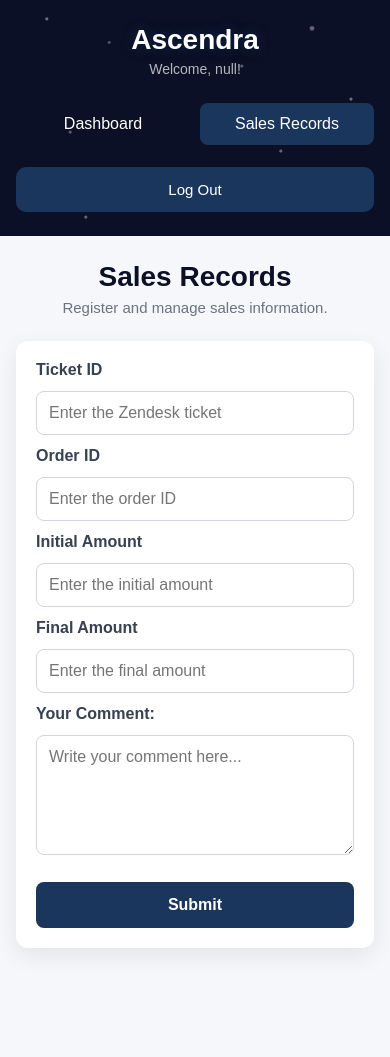
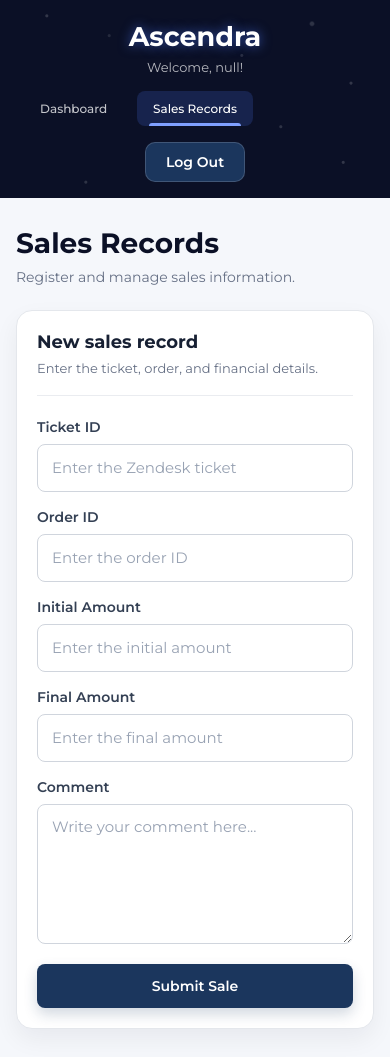
Before and after one commit to ab-mendoza/Ascendra, a plain HTML site: page Frontend/sales.html in a window 390 px wide. Before the commit the page ends 973 px from the top, so only its background shows below. Drawn offline with Linux system fonts and the light colour scheme; sample sign-in values are in the browser's storage.

Commit message:
Updated sales tab apperance.

```diff
--- a/Frontend/sales.css
+++ b/Frontend/sales.css
@@ -9,14 +9,15 @@
 }
 
 body{
-    font-family: "Poppins", sans-serif;
+    font-family: "Montserrat", sans-serif;
     background-color: #F5F7FB;
-    height: 100vh;
+    color: #172033;
+    min-height: 100vh;
 }
 
 .container{
     display: flex;
-    height: 100vh;
+    min-height: 100vh;
 }
 
 /*=============================
@@ -24,18 +25,18 @@ body{
 =============================*/
 
 .sidebar{
-    width: 260px;
-    background-color: #0B1026;
-    color: white;
+    position: relative;
+    width: 250px;
+    min-height: 100vh;
+    padding: 30px 18px;
 
     display: flex;
     flex-direction: column;
     justify-content: space-between;
 
-    padding: 30px 20px;
-
-    position: relative;
     overflow: hidden;
+    background-color: #0B1026;
+    color: white;
 }
 
 .sidebar::before{
@@ -55,7 +56,7 @@ body{
         radial-gradient(circle at 88% 82%, rgba(255,255,255,.9) 1px, transparent 2px),
         radial-gradient(circle at 22% 92%, rgba(255,255,255,.8) 1px, transparent 2px);
 
-    opacity: .45;
+    opacity: .18;
     pointer-events: none;
 }
 
@@ -69,16 +70,20 @@ body{
 =============================*/
 
 .logo h1{
-    font-size: 32px;
-    margin-bottom: 5px;
+    margin-bottom: 6px;
+
+    font-size: 29px;
+    font-weight: 700;
     color: white;
-    text-shadow: 0 0 12px rgba(27,54,93,.6);
+    text-shadow: 0 0 12px rgba(79,124,255,.6);
 }
 
 .logo p{
-    font-size: 14px;
+    min-height: 18px;
+    margin-bottom: 46px;
+
+    font-size: 13px;
     color: rgba(255,255,255,.7);
-    margin-bottom: 50px;
 }
 
 /*=============================
@@ -90,25 +95,50 @@ nav ul{
 }
 
 nav li{
-    margin-bottom: 15px;
+    margin-bottom: 8px;
 }
 
 nav a{
+    position: relative;
+
     display: block;
+    padding: 12px 14px;
+
+    border-radius: 8px;
+
+    font-size: 14px;
+    font-weight: 500;
     text-decoration: none;
-    color: white;
-    padding: 14px 18px;
-    border-radius: 10px;
-    transition: .25s;
+    color: rgba(255,255,255,.76);
+
+    transition: background-color .2s, color .2s;
 }
 
 nav a:hover{
-    background-color: rgba(27,54,93,.35);
+    background-color: rgba(255,255,255,.08);
+    color: white;
 }
 
-nav .active{
-    background-color: #1B365D;
-    border-radius: 10px;
+nav a:focus-visible{
+    outline: 2px solid #7FA0FF;
+    outline-offset: 3px;
+}
+
+nav li.active a{
+    background-color: rgba(79,124,255,.18);
+    color: white;
+}
+
+nav li.active a::before{
+    content: "";
+    position: absolute;
+    top: 10px;
+    bottom: 10px;
+    left: 0;
+
+    width: 3px;
+    border-radius: 0 3px 3px 0;
+    background-color: #7FA0FF;
 }
 
 /*=============================
@@ -116,19 +146,30 @@ nav .active{
 =============================*/
 
 .logoutButton{
-    padding: 14px;
-    border: none;
+    width: 100%;
+    padding: 12px 14px;
+
+    border: 1px solid rgba(255,255,255,.16);
     border-radius: 10px;
     background-color: #1B365D;
+
+    font-family: inherit;
+    font-size: 14px;
+    font-weight: 600;
     color: white;
-    font-size: 15px;
-    font-family: inherit;
     cursor: pointer;
-    transition: .3s;
+
+    transition: background-color .2s, border-color .2s;
 }
 
 .logoutButton:hover{
-    background-color: #142B4D;
+    border-color: rgba(255,255,255,.3);
+    background-color:   #142B4D;
+}
+
+.logoutButton:focus-visible{
+    outline: 2px solid #7FA0FF;
+    outline-offset: 3px;
 }
 
 /*=============================
@@ -137,23 +178,27 @@ nav .active{
 
 .content{
     flex: 1;
+    min-width: 0;
+    padding: 44px;
     background-color: #F5F7FB;
-    padding: 40px;
-    overflow-y: auto;
 }
 
 .content header{
-    margin-bottom: 35px;
+    max-width: 960px;
+    margin-bottom: 30px;
 }
 
 .content h2{
-    font-size: 36px;
+    font-size: 34px;
+    font-weight: 700;
     color: #0B1026;
 }
 
 .content header p{
-    color: #6B7280;
-    margin-top: 6px;
+    margin-top: 8px;
+
+    font-size: 14px;
+    color: #667085;
 }
 
 /*=============================
@@ -161,62 +206,127 @@ nav .active{
 =============================*/
 
 .salesPanel{
+    max-width: 100%;
+    padding: 32px;
+
+    border: 1px solid #E4E7EC;
+    border-radius: 16px;
     background-color: white;
-    border-radius: 16px;
-    padding: 30px;
-    box-shadow: 0 8px 25px rgba(0,0,0,.08);
+    box-shadow: 0 10px 24px rgba(16,24,40,.06);
 }
 
-.salesPanel form{
+.panelHeader{
+    margin-bottom: 28px;
+    padding-bottom: 20px;
+    border-bottom: 1px solid #EAECF0;
+}
+
+.panelHeader h3{
+    font-size: 18px;
+    font-weight: 700;
+    color: #172033;
+}
+
+.panelHeader p{
+    margin-top: 6px;
+
+    font-size: 13px;
+    line-height: 1.5;
+    color: #667085;
+}
+
+.formGrid{
+    display: grid;
+    grid-template-columns: repeat(2, minmax(0, 1fr));
+    gap: 20px;
+}
+
+.formField{
     display: flex;
     flex-direction: column;
-    gap: 15px;
+    gap: 8px;
+}
+
+.formFieldWide,
+.formActions{
+    grid-column: 1 / -1;
 }
 
 .salesPanel label{
+    font-size: 14px;
     font-weight: 600;
-    color: #374151;
+    color: #344054;
 }
 
 .salesPanel input,
 .salesPanel textarea{
     width: 100%;
-    padding: 12px;
-    border: 1px solid #D1D5DB;
+    border: 1px solid #D0D5DD;
     border-radius: 8px;
+    outline: none;
+    background-color: white;
+
     font-family: inherit;
-    font-size: 16px;
-    transition: .25s;
+    font-size: 15px;
+    color: #172033;
+
+    transition: border-color .2s, box-shadow .2s;
+}
+
+.salesPanel input{
+    height: 48px;
+    padding: 0 14px;
+}
+
+.salesPanel textarea{
+    min-height: 140px;
+    padding: 12px 14px;
+    resize: vertical;
+}
+
+.salesPanel input::placeholder,
+.salesPanel textarea::placeholder{
+    color: #98A2B3;
 }
 
 .salesPanel input:focus,
 .salesPanel textarea:focus{
-    outline: none;
-    border-color: #1B365D;
-    box-shadow: 0 0 8px rgba(27,54,93,.25);
+    border-color: #4F7CFF;
+    box-shadow: 0 0 0 3px rgba(79,124,255,.16);
 }
 
-.salesPanel textarea{
-    min-height: 140px;
-    resize: vertical;
+.formActions{
+    display: flex;
+    justify-content: flex-end;
+    margin-top: 4px;
 }
 
 .salesPanel button{
-    margin-top: 15px;
-    padding: 14px;
+    min-width: 150px;
+    padding: 13px 22px;
+
     border: none;
     border-radius: 8px;
     background-color: #1B365D;
+    box-shadow: 0 6px 14px rgba(27,54,93,.2);
+
+    font-family: inherit;
+    font-size: 14px;
+    font-weight: 600;
     color: white;
-    font-size: 16px;
-    font-family: inherit;
-    font-weight: 600;
     cursor: pointer;
-    transition: .3s;
+
+    transition: background-color .2s, box-shadow .2s;
 }
 
 .salesPanel button:hover{
     background-color: #142B4D;
+    box-shadow: 0 8px 18px rgba(27,54,93,.28);
+}
+
+.salesPanel button:focus-visible{
+    outline: 3px solid rgba(79,124,255,.42);
+    outline-offset: 3px;
 }
 
 /*=============================
@@ -224,88 +334,101 @@ nav .active{
 =============================*/
 
 @media (max-width: 800px){
-    body{
-        height: auto;
-        min-height: 100vh;
-    }
-
     .container{
         flex-direction: column;
-        height: auto;
-        min-height: 100vh;
     }
 
     .sidebar{
         width: 100%;
-        padding: 24px 16px;
-        justify-content: flex-start;
-        gap: 18px;
+        min-height: auto;
+        padding: 20px 16px 16px;
+        gap: 16px;
+    }
+
+    .logo{
+        text-align: center;
     }
 
     .logo h1{
-        font-size: 28px;
-        text-align: center;
+        font-size: 27px;
     }
 
     .logo p{
-        margin-bottom: 8px;
-        text-align: center;
+        min-height: 0;
+        margin-bottom: 0;
     }
 
     nav ul{
-        display: flex;
-        flex-wrap: wrap;
-        gap: 10px;
+        display: grid;
+        grid-template-columns: repeat(3, minmax(0, 1fr));
+        gap: 6px;
     }
 
     nav li{
-        flex: 1 1 130px;
         margin-bottom: 0;
     }
 
     nav a{
-        padding: 12px 10px;
+        padding: 10px 6px;
         border-radius: 8px;
+        font-size: 12px;
         text-align: center;
     }
 
-    nav .active{
-        border-radius: 8px;
+    nav li.active a::before{
+        top: auto;
+        right: 12px;
+        bottom: 0;
+        left: 12px;
+
+        width: auto;
+        height: 3px;
+        border-radius: 3px 3px 0 0;
     }
 
     .logoutButton{
-        width: 100%;
-        margin-top: 4px;
+        width: auto;
+        align-self: center;
+        padding: 10px 20px;
     }
 
     .content{
-        padding: 25px 16px;
-        overflow-y: visible;
+        padding: 28px 16px;
     }
 
     .content header{
-        margin-bottom: 25px;
-        text-align: center;
+        margin-bottom: 24px;
     }
 
     .content h2{
         font-size: 28px;
     }
 
-    .content header p{
-        font-size: 15px;
+    .salesPanel{
+        padding: 20px;
     }
 
-    .salesPanel{
-        padding: 20px;
-        border-radius: 12px;
+    .panelHeader{
+        margin-bottom: 22px;
+        padding-bottom: 16px;
     }
 
-    .salesPanel form{
-        gap: 12px;
+    .formGrid{
+        grid-template-columns: 1fr;
+        gap: 16px;
     }
 
-    .salesPanel textarea{
-        min-height: 120px;
+    .formFieldWide,
+    .formActions{
+        grid-column: auto;
+    }
+
+    .formActions{
+        display: block;
+        margin-top: 4px;
+    }
+
+    .salesPanel button{
+        width: 100%;
     }
 }
--- a/Frontend/sales.html
+++ b/Frontend/sales.html
@@ -1,5 +1,6 @@
 <!DOCTYPE html>
 <html lang="en">
+
 <head>
     <meta charset="UTF-8">
     <meta name="viewport" content="width=device-width, initial-scale=1.0">
@@ -7,18 +8,17 @@
 
     <link rel="stylesheet" href="style.css">
 
-    <!-- Google Fonts -->
     <link rel="preconnect" href="https://fonts.googleapis.com">
     <link rel="preconnect" href="https://fonts.gstatic.com" crossorigin>
+    <link href="https://fonts.googleapis.com/css2?family=Montserrat:wght@400;500;600;700&display=swap" rel="stylesheet">
 
-    <link href="sales.css" rel="stylesheet">
+    <link rel="stylesheet" href="sales.css">
 </head>
 
 <body>
 
     <div class="container">
 
-        <!-- Sidebar -->
         <aside class="sidebar">
 
             <div class="logo">
@@ -26,7 +26,7 @@
                 <p id="welcome-message"></p>
             </div>
 
-            <nav>
+            <nav aria-label="Primary navigation">
 
                 <ul>
 
@@ -35,7 +35,7 @@
                     </li>
 
                     <li class="active">
-                        <a href="#">Sales Records</a>
+                        <a href="#" aria-current="page">Sales Records</a>
                     </li>
 
                     <li id="productsMenu">
@@ -46,14 +46,12 @@
 
             </nav>
 
-            <button class="logoutButton">
+            <button class="logoutButton" type="button">
                 Log Out
             </button>
 
         </aside>
 
-
-        <!-- Main Content -->
         <main class="content">
 
             <header>
@@ -66,13 +64,27 @@
 
             </header>
 
-            <!--Start of sales panel-->
-            <section class="salesPanel">
+            <section class="salesPanel" aria-labelledby="salesFormTitle">
+
+                <div class="panelHeader">
+
+                    <h3 id="salesFormTitle">
+                        New sales record
+                    </h3>
+
+                    <p>
+                        Enter the ticket, order, and financial details.
+                    </p>
+
+                </div>
 
                 <form action="#" method="post" id="salesForm">
 
-                    <!--Request ticket ID-->
-                    <label for="ticketID">
+                    <div class="formGrid">
+
+                        <div class="formField">
+
+                            <label for="ticketId">
                                 Ticket ID
                             </label>
 
@@ -80,10 +92,14 @@
                                 type="number"
                                 id="ticketId"
                                 name="ticketId"
+                                inputmode="numeric"
                                 placeholder="Enter the Zendesk ticket"
                                 required>
 
-                    <!--Request order ID-->
+                        </div>
+
+                        <div class="formField">
+
                             <label for="orderId">
                                 Order ID
                             </label>
@@ -94,10 +110,14 @@
                                 name="orderId"
                                 min="0"
                                 step="0.01"
+                                inputmode="decimal"
                                 placeholder="Enter the order ID"
                                 required>
 
-                    <!--Request initial amount-->
+                        </div>
+
+                        <div class="formField">
+
                             <label for="initialAmount">
                                 Initial Amount
                             </label>
@@ -108,10 +128,14 @@
                                 name="initialAmount"
                                 min="0"
                                 step="0.01"
+                                inputmode="decimal"
                                 placeholder="Enter the initial amount"
                                 required>
 
-                    <!--Request final amount-->
+                        </div>
+
+                        <div class="formField">
+
                             <label for="finalAmount">
                                 Final Amount
                             </label>
@@ -122,15 +146,35 @@
                                 name="finalAmount"
                                 min="0"
                                 step="0.01"
+                                inputmode="decimal"
                                 placeholder="Enter the final amount"
                                 required>
 
-                    <!--Comment box-->
-                    <label for="comment">Your Comment:</label>
-                    <textarea id="comment" name="comment" rows="5" cols="40" placeholder="Write your comment here..."></textarea>
+                        </div>
 
-                    <!--Submit button-->
-                    <button type="submit">Submit</button>
+                        <div class="formField formFieldWide">
+
+                            <label for="comment">
+                                Comment
+                            </label>
+
+                            <textarea
+                                id="comment"
+                                name="comment"
+                                rows="5"
+                                placeholder="Write your comment here..."></textarea>
+
+                        </div>
+
+                        <div class="formActions">
+
+                            <button type="submit">
+                                Submit Sale
+                            </button>
+
+                        </div>
+
+                    </div>
 
                 </form>
 
@@ -144,4 +188,5 @@
     <script src="app.js"></script>
 
 </body>
+
 </html>
```
Lines whose indentation alone changed are shown as unchanged.
